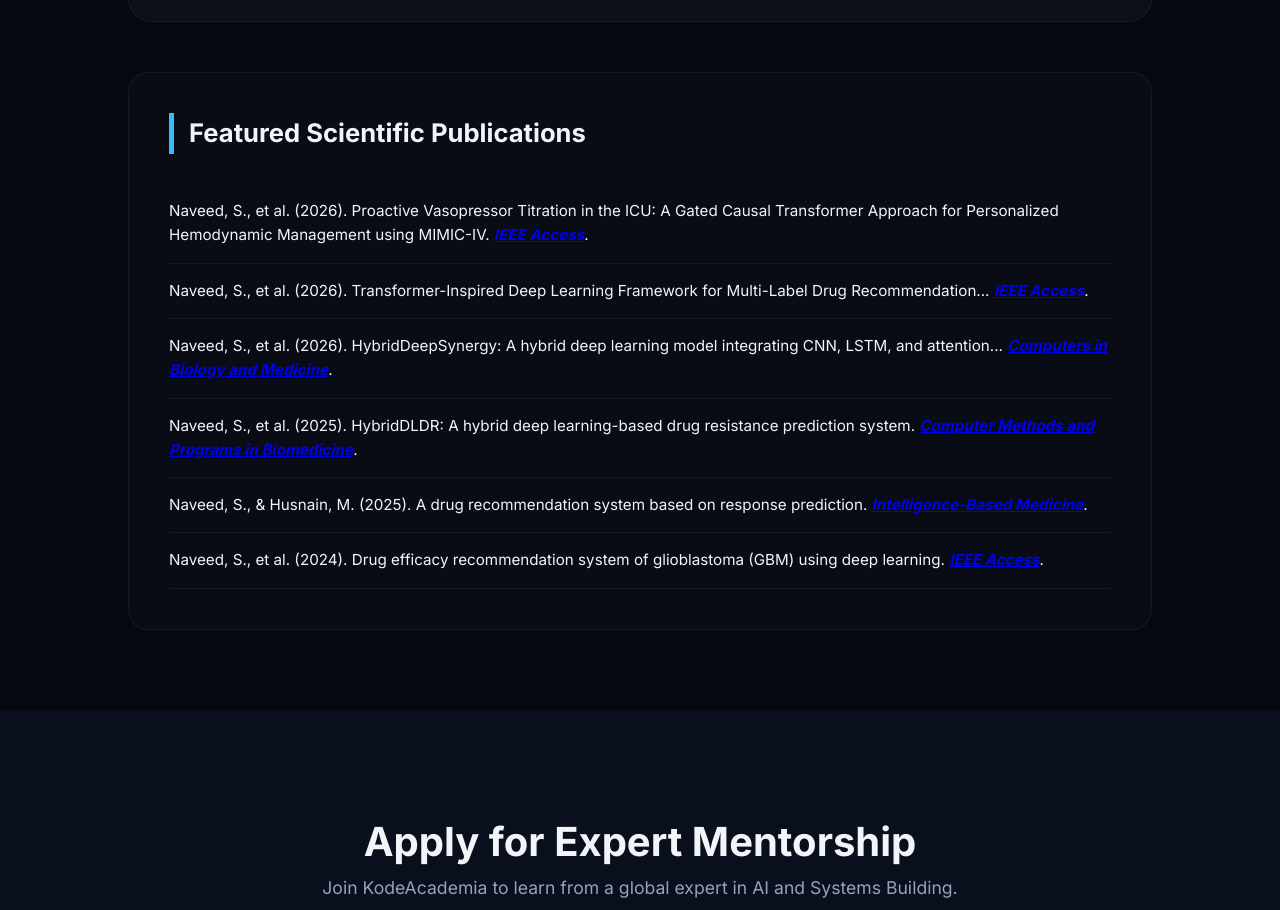
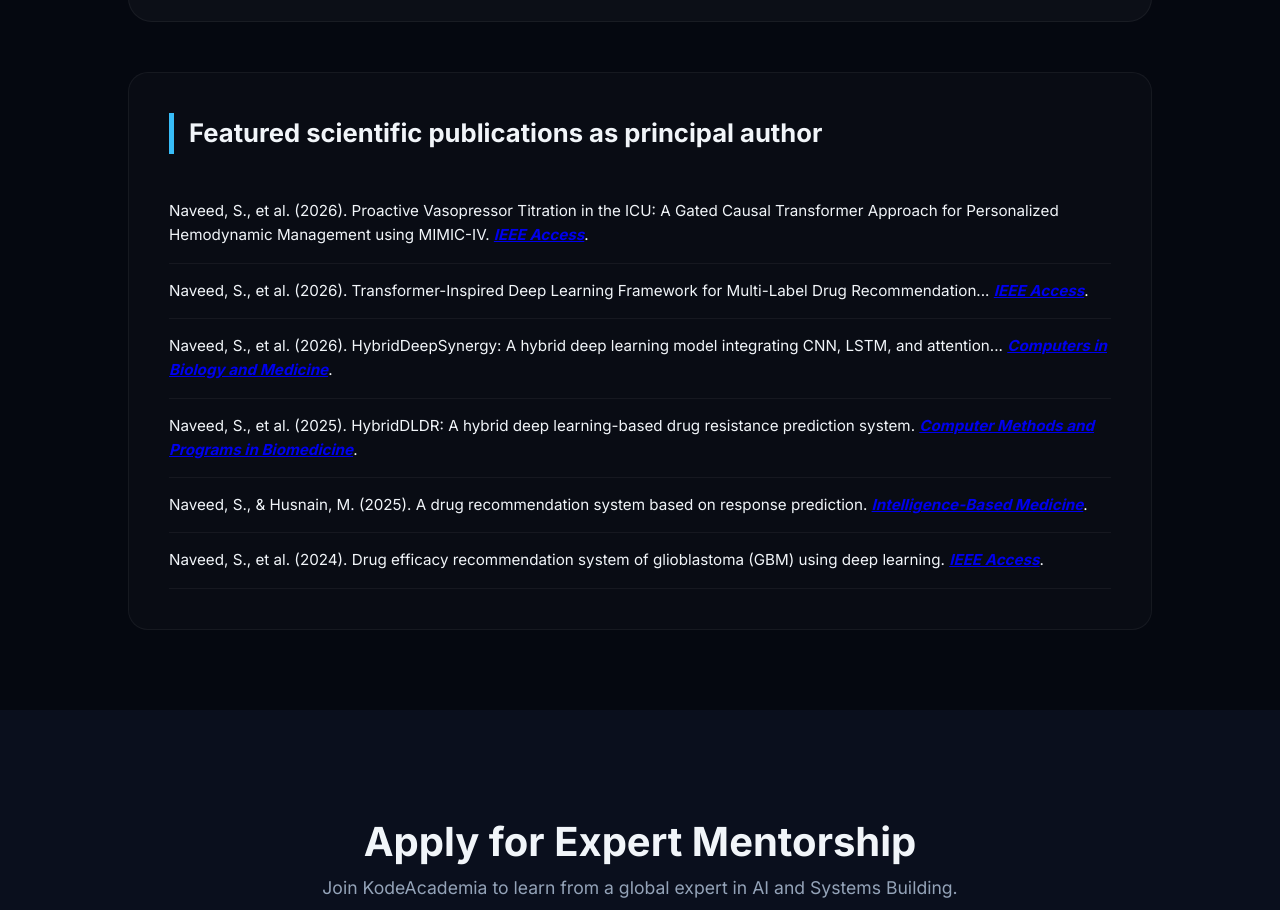
Before and after one commit to kodeacademia/index, a plain HTML site: page index.html in a window 1280 px wide. Shown: the part 1259-2169 px from the top of the page. Drawn offline with Linux system fonts and the light colour scheme.

Commit message:
Update index.html
Featured scientific publications as principal author

```diff
--- a/index.html
+++ b/index.html
@@ -303,7 +303,7 @@
         </div>
 
         <div id="publications" class="publications-list">
-            <h3 style="font-size: 1.6rem; border-left: 5px solid var(--accent); padding-left: 15px; margin-bottom: 30px;">Featured Scientific Publications</h3>
+            <h3 style="font-size: 1.6rem; border-left: 5px solid var(--accent); padding-left: 15px; margin-bottom: 30px;">Featured scientific publications as principal author</h3>
              <div class="pub-item">Naveed, S., et al. (2026). Proactive Vasopressor Titration in the ICU: A Gated Causal Transformer Approach for Personalized Hemodynamic Management using MIMIC-IV. <span class="pub-journal"><a href="https://ieeexplore.ieee.org/abstract/document/11774777/" target="_blank">IEEE Access</a></span>.</div>
             <div class="pub-item">Naveed, S., et al. (2026). Transformer-Inspired Deep Learning Framework for Multi-Label Drug Recommendation... <span class="pub-journal"><a href="https://ieeexplore.ieee.org/abstract/document/11424383" target="_blank">IEEE Access</a></span>.</div>
             <div class="pub-item">Naveed, S., et al. (2026). HybridDeepSynergy: A hybrid deep learning model integrating CNN, LSTM, and attention... <span class="pub-journal"><a href="https://www.sciencedirect.com/science/article/abs/pii/S0010482526000326" target="_blank">Computers in Biology and Medicine</a></span>.</div>
```
